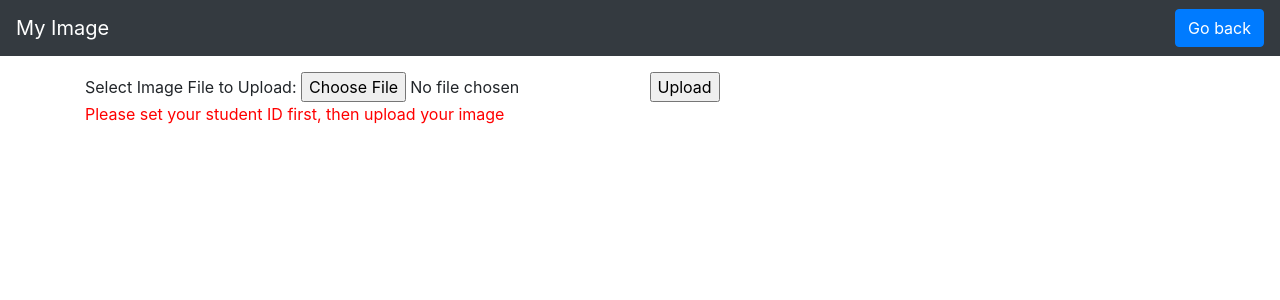
After one commit to AustinD14/Kraken-Student-Profile, a PHP site: page /upload_image.php in a window 1280 px wide. The commit adds this page. Shown: the top 300 px of the page. Run offline with PHP 8.4, Linux system fonts and the light colour scheme; some libraries are stand-ins or nearby versions.

Commit message:
upload image

```diff
--- /dev/null
+++ b/Backend/upload_image.php
@@ -0,0 +1,36 @@
+<!DOCTYPE html>
+<html lang="en-US">
+<head>
+    <meta charset="utf-8">
+    <title>upload image</title>
+
+    <link href="https://fonts.googleapis.com/css?family=Montserrat&display=swap" rel="stylesheet" />
+    <link rel="stylesheet" href="https://cdnjs.cloudflare.com/ajax/libs/font-awesome/5.13.0/css/all.min.css" />
+    <link rel="stylesheet" href="https://cdnjs.cloudflare.com/ajax/libs/twitter-bootstrap/4.4.0/css/bootstrap.min.css" />
+    <link rel="stylesheet" href="../Frontend/Styles/site.css" />
+</head>
+<body>
+    <nav class=" navbar navbar-expand-lg navbar-dark bg-dark fixed-top justify-content-between">
+        <a class="navbar-brand">My Image</a>
+        <form class="form-inline">
+            <a class="btn btn-primary my-2 my-sm-0" href="main.php" role="button">Go back</a>
+        </form>
+    </nav>
+<div class="container">
+    <br>
+    <br>
+    <br>
+    <div class="upfrm">
+            <form action="upload.php" method="post" enctype="multipart/form-data">
+            Select Image File to Upload:
+            <input type="file" name="file">
+            <input type="submit" name="submit" value="Upload">
+        </form>
+    </div>
+    <p><font color="red">Please set your student ID first, then upload your image<br></p>
+
+
+
+</div>
+</body>
+</html>
```
Also changed, not shown: Backend/upload.php (+40 -3 lines).
